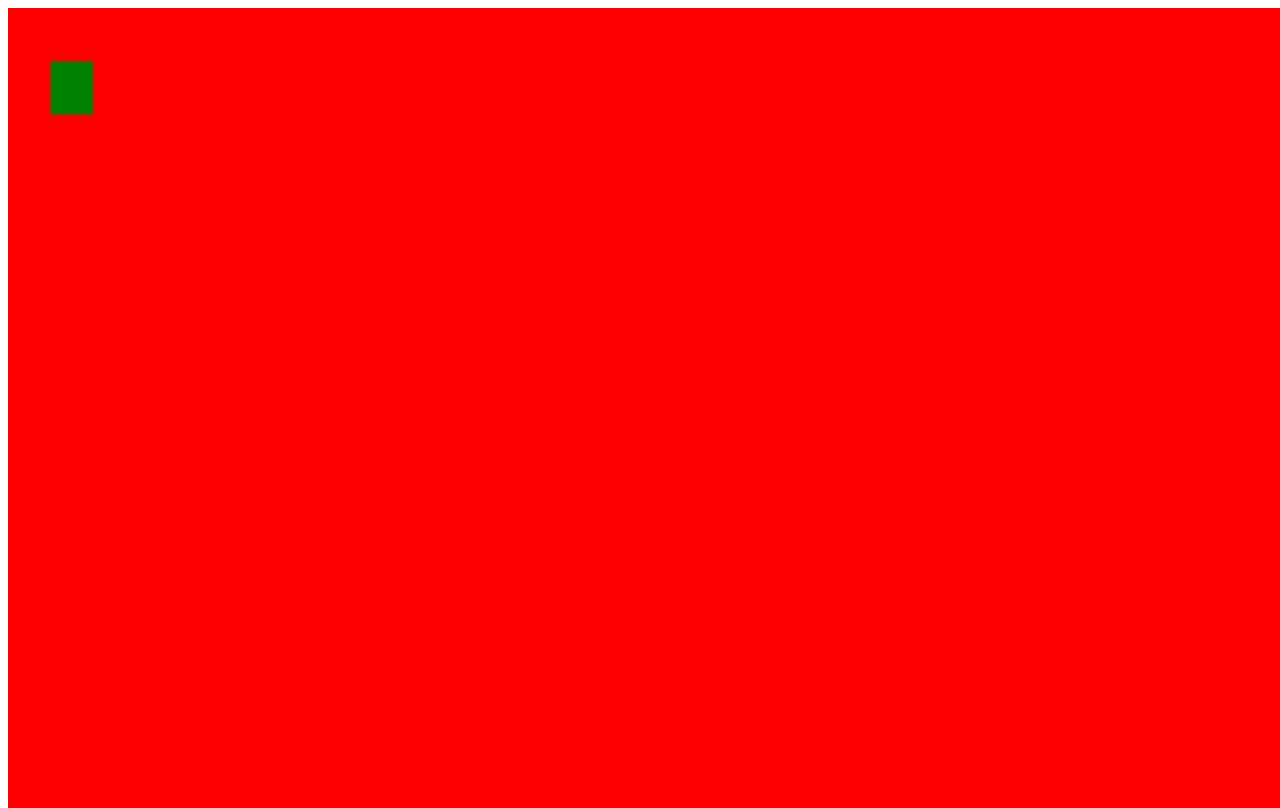
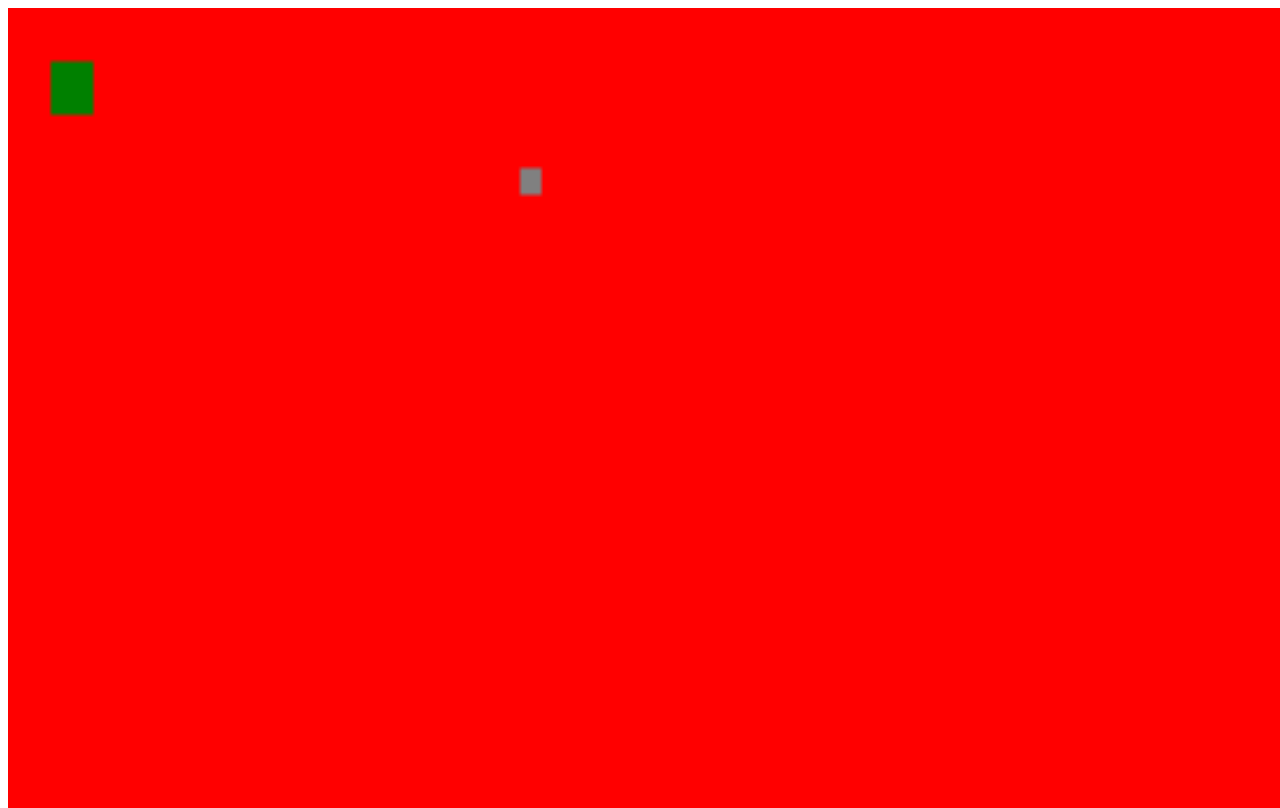
Before and after one commit to taylorjohnson141/canvas-game, a plain HTML site: page index.html in a window 1280 px wide. Drawn offline with Linux system fonts and the light colour scheme.

Commit message:
Add sword

```diff
--- a/index.html
+++ b/index.html
@@ -7,6 +7,7 @@
   <title>Canvas Game</title>
   <canvas id="cube"></canvas>
   <canvas id="myCanvas"></canvas>
+  <canvas id="sword"></canvas>
 
 </head>
 <body>
--- a/index.js
+++ b/index.js
@@ -1,5 +1,8 @@
 var c = document.getElementById("myCanvas");
 let cub = document.getElementById("cube");
+let swor = document.getElementById("sword");
+var sword = swor.getContext("2d");
+
 var cube = c.getContext("2d");
 var ctx = c.getContext("2d");
 window.addEventListener("keydown",move)
@@ -8,6 +11,8 @@
 ctx.fillRect(0, 0, 450, 450);
 cube.fillStyle = "green";
 cube.fillRect(10, 10, 10, 10);
+sword.fillStyle = "grey"
+sword.fillRect(120,30,5,5)
 let x = cub.getBoundingClientRect().x
 let y =cub.getBoundingClientRect().y
 
--- a/style.css
+++ b/style.css
@@ -8,3 +8,8 @@
   height:100%; width:100%;
   z-index: 2;
 }
+#sword{
+  position:absolute;
+  height:100%; width:100%;
+  z-index: 2;
+}
```
